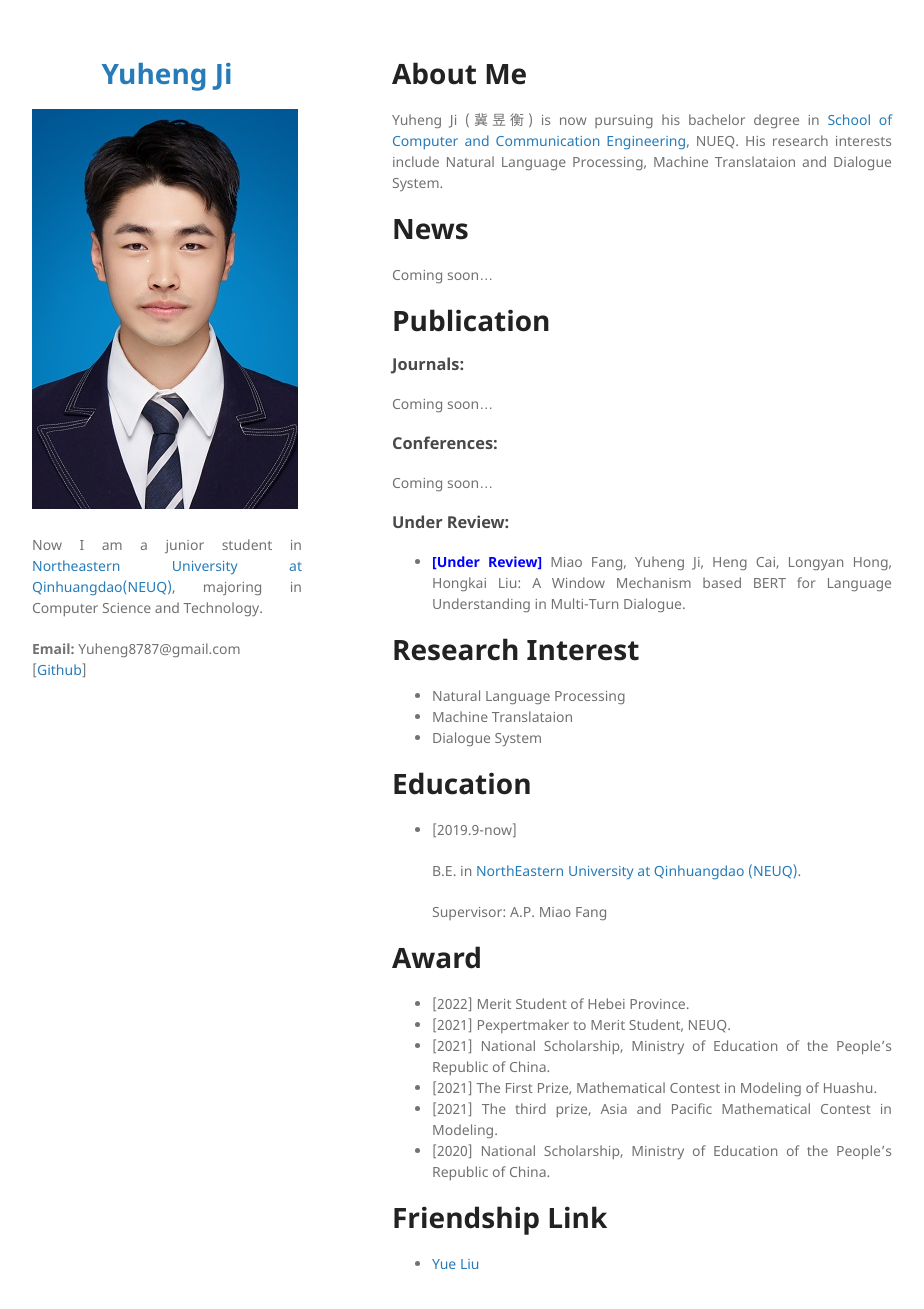
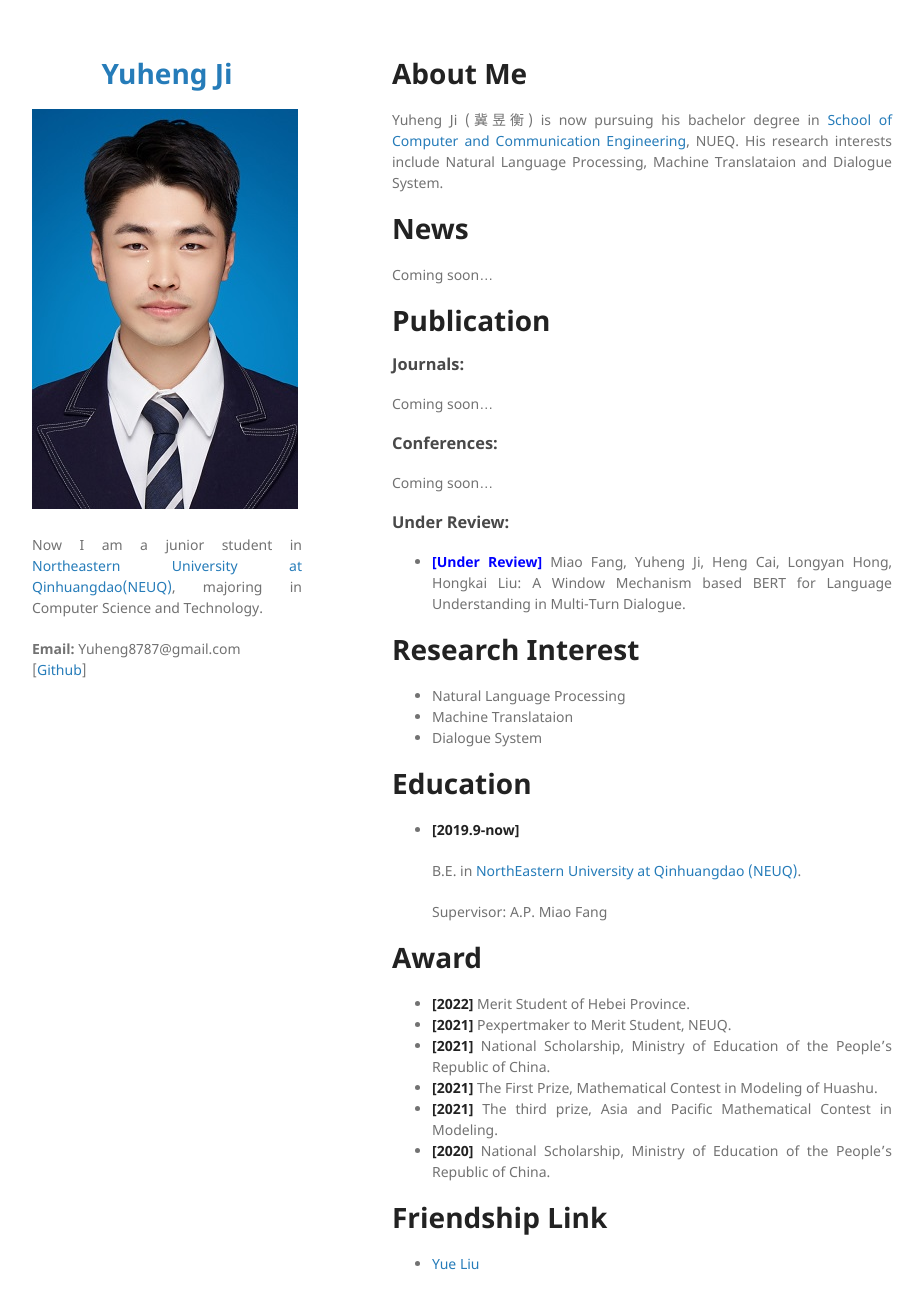
Before and after one commit to Yuheng2000/yuheng2000.github.io, a Jekyll site: the page built from index.md, in a window 1280 px wide and 1344 px high. Shown: the top 1309 px of the window, without its empty margins (178-1102 px from the left). Built offline with Jekyll 4.4.1, drawn with Linux system fonts in a browser that asks for light colours; our own code applies the rules of GitHub Pages for plain Markdown files.

```diff
--- a/index.md
+++ b/index.md
@@ -37,7 +37,7 @@ Coming soon...
 
 # Education
 
-- [2019.9-now]
+- **[2019.9-now]**
 
   B.E. in <a href="https://www.neuq.edu.cn/">NorthEastern University at Qinhuangdao (NEUQ)</a>.
 
@@ -45,12 +45,12 @@ Coming soon...
 
 # Award
 
-- [2022] Merit Student of Hebei Province.
-- [2021] Pexpertmaker to Merit Student, NEUQ.
-- [2021] National Scholarship, Ministry of Education of the People’s Republic of China.
-- [2021] The First Prize, Mathematical Contest in Modeling of Huashu.
-- [2021] The third prize, Asia and Pacific Mathematical Contest in Modeling.
-- [2020] National Scholarship, Ministry of Education of the People’s Republic of China.
+- **[2022]** Merit Student of Hebei Province.
+- **[2021]** Pexpertmaker to Merit Student, NEUQ.
+- **[2021]** National Scholarship, Ministry of Education of the People’s Republic of China.
+- **[2021]** The First Prize, Mathematical Contest in Modeling of Huashu.
+- **[2021]** The third prize, Asia and Pacific Mathematical Contest in Modeling.
+- **[2020]** National Scholarship, Ministry of Education of the People’s Republic of China.
 
 
 # Friendship Link
```
